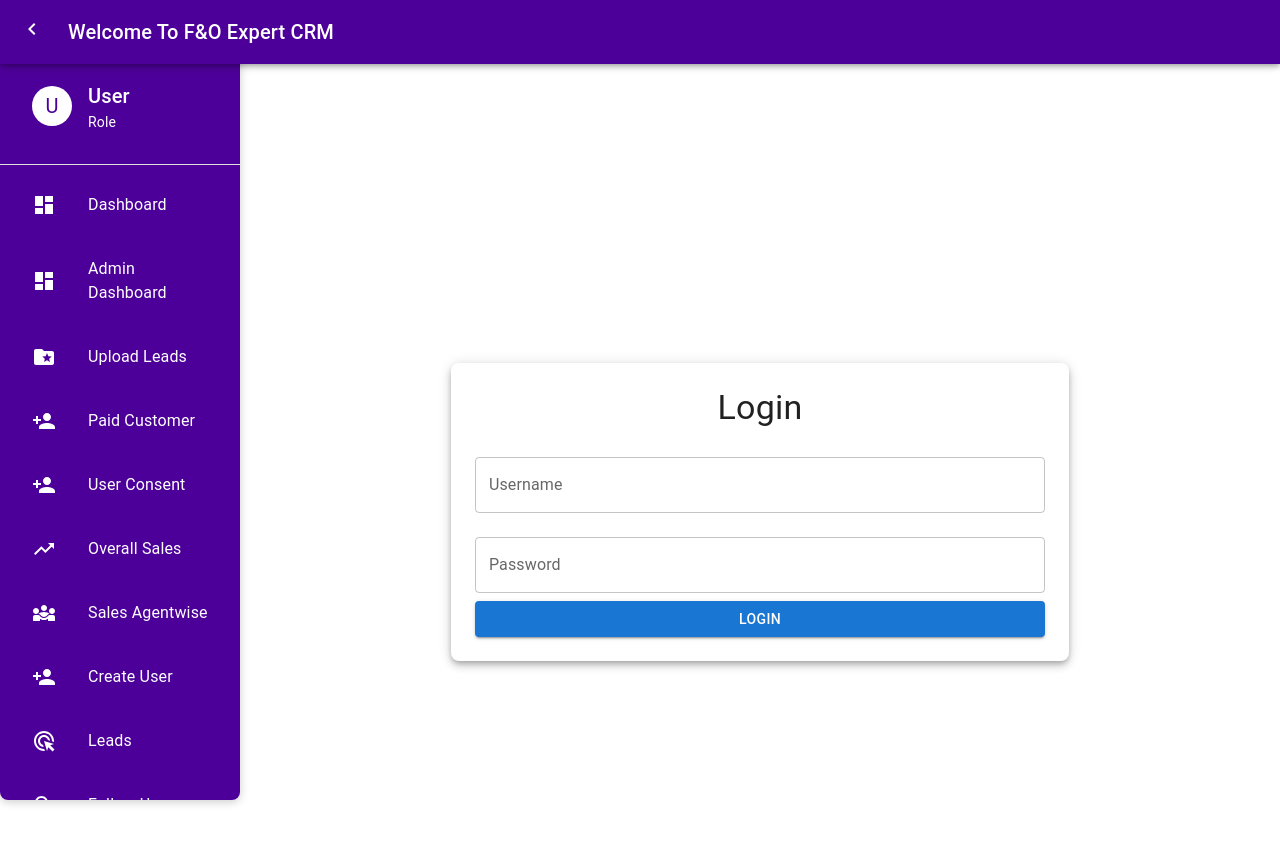
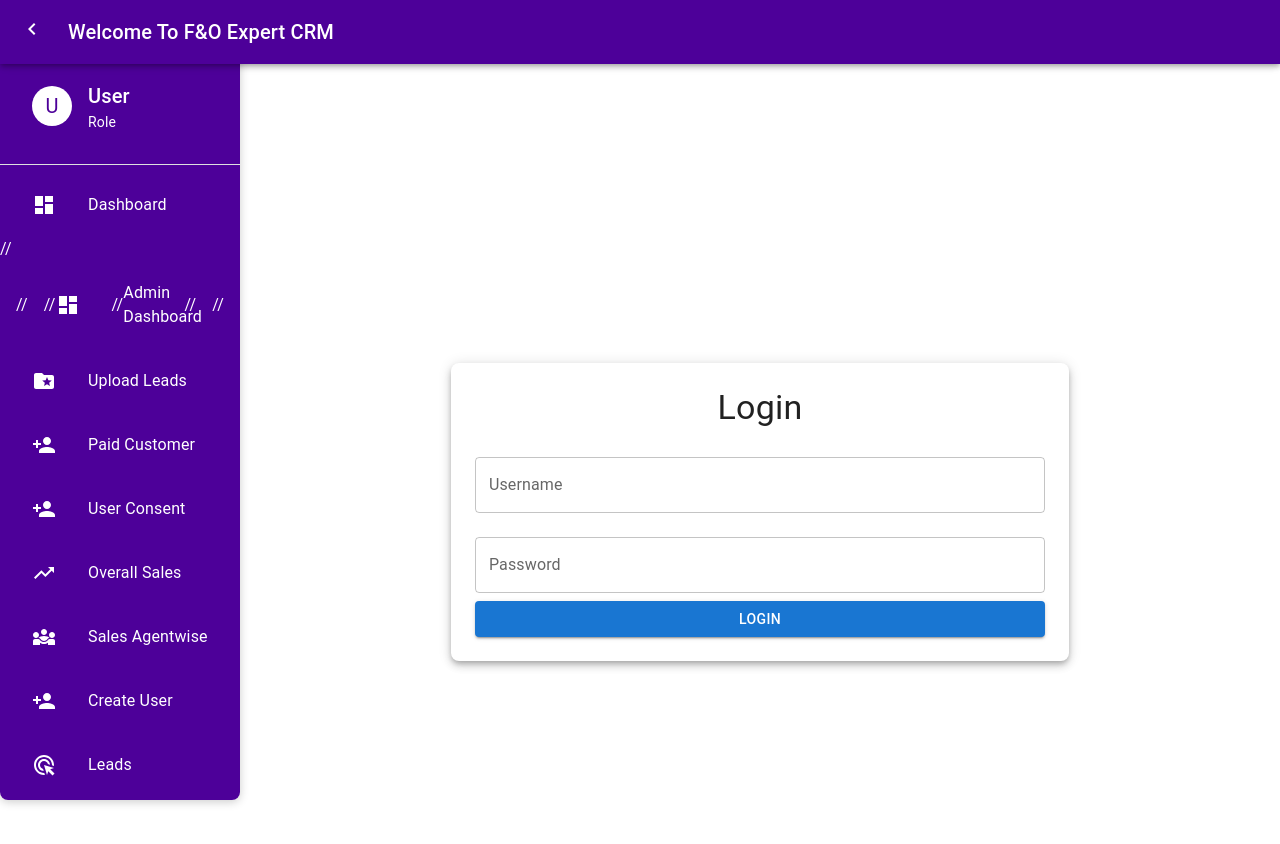
Before and after one commit to Nishthayadava/fando-frontend, a React (Create React App) app: page /login in a window 1280 px wide. Shown: the top 844 px of the page. Built offline with nearby package versions, Linux system fonts and the light colour scheme; no server answers.

Commit message:
Update Sidebar.js

```diff
--- a/src/components/common/Sidebar.js
+++ b/src/components/common/Sidebar.js
@@ -132,12 +132,12 @@ const Sidebar = ({ open, handleDrawerClose, isLoggedIn, role, setIsLoggedIn, set
   </ListItem>
 
 
-      <ListItem>
-        <ListItemButton onClick={() => handleNavigate('/admindashboard')}>
-          <ListItemIcon><DashboardIcon sx={{ color: 'white' }} /></ListItemIcon>
-          <ListItemText primary="Admin Dashboard" />
-        </ListItemButton>
-      </ListItem>
+      // <ListItem>
+      //   <ListItemButton onClick={() => handleNavigate('/admindashboard')}>
+      //     <ListItemIcon><DashboardIcon sx={{ color: 'white' }} /></ListItemIcon>
+      //     <ListItemText primary="Admin Dashboard" />
+      //   </ListItemButton>
+      // </ListItem>
 
       <ListItem>
         <ListItemButton onClick={() => handleNavigate('/upload-leads')}>
```
